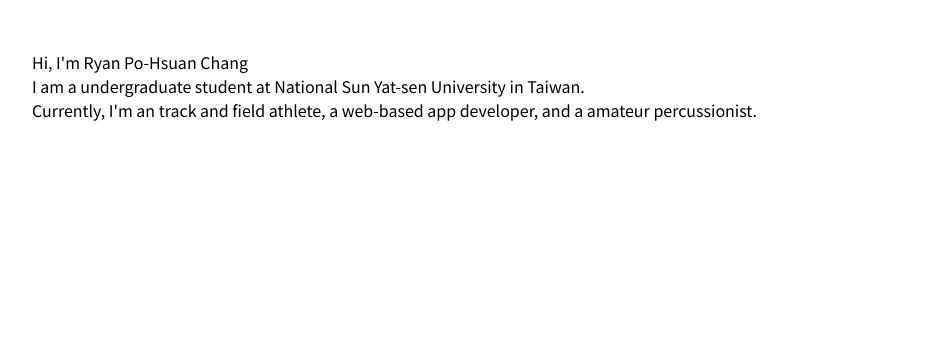
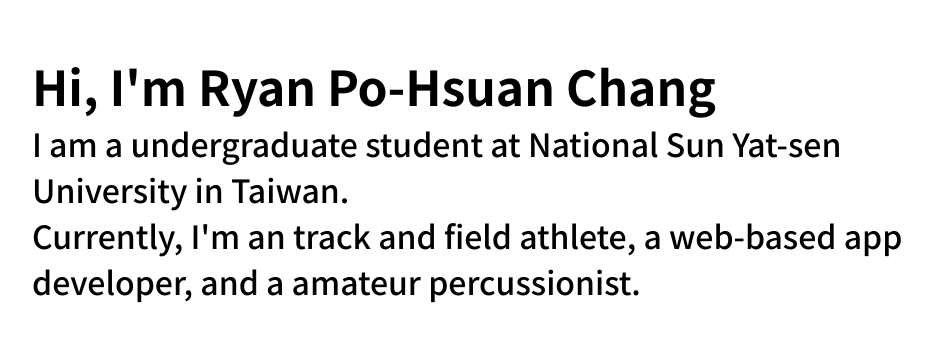
Before and after one commit to ryanxuan930/me.github.io, a PHP site: page / in a window 1280 px wide. Shown: the top 342 px of the page, without its empty margins (158-1090 px from the left). Run offline with PHP 8.4, Linux system fonts and the light colour scheme.

Commit message:
Update main.css

```diff
--- a/main.css
+++ b/main.css
@@ -6,3 +6,11 @@
 	max-width: 900px;
 	margin: 50px auto;
 }
+.title{
+	font-size: 36pt;
+	font-weight: 700;
+}
+.paragraph p{
+	font-size: 24pt;
+	font-weight: 500;
+}
```
